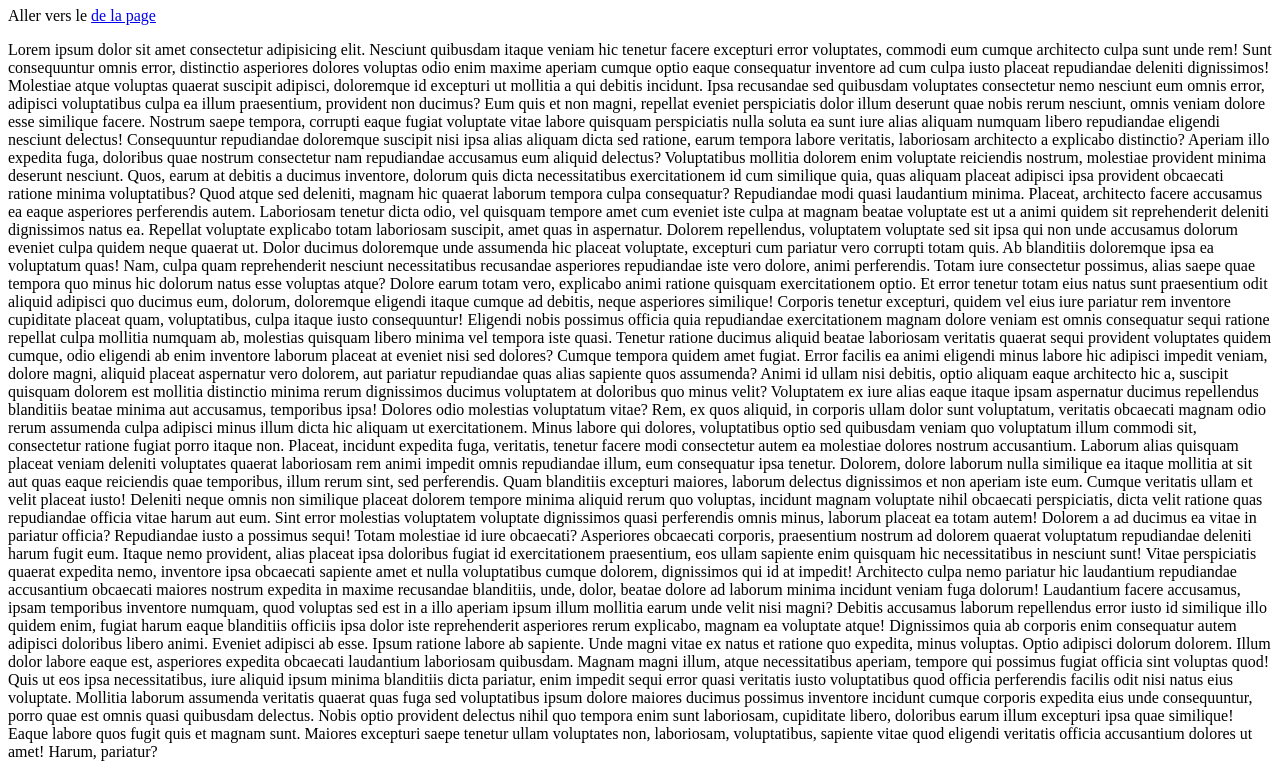
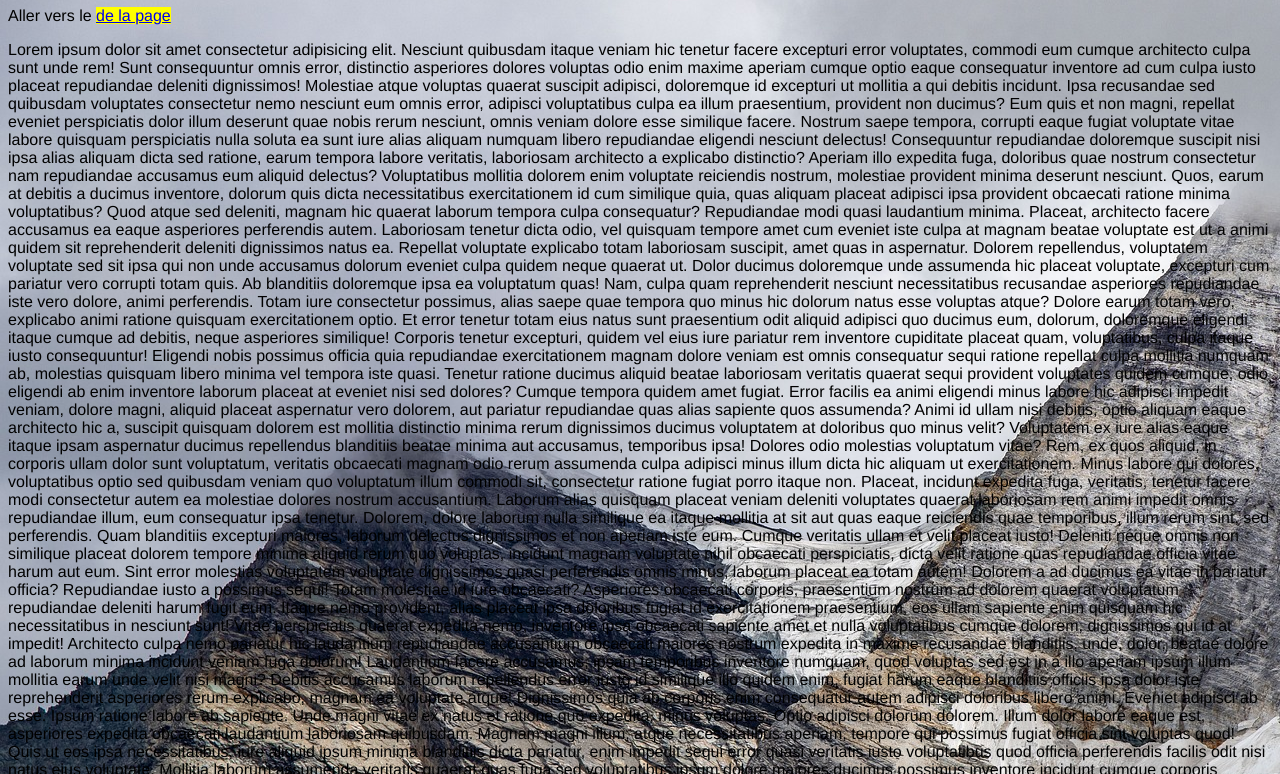
Before and after one commit to armaxro/siteprefo, a plain HTML site: page entreprise/rapport.html in a window 1280 px wide. Shown: the part 99-873 px from the top of the page. Drawn offline with Linux system fonts and the light colour scheme.

Commit message:
background

```diff
--- a/css/style.css
+++ b/css/style.css
@@ -3,7 +3,7 @@ h1 {
 }
 
 body {
-    background-color: rgb(188, 221, 255);
+    background-image: url(../images/mountains-8283189_1920.jpg);
 }
 
 p a {
--- a/entreprise/rapport.html
+++ b/entreprise/rapport.html
@@ -4,6 +4,7 @@
         <meta charset="UTF-8">
         <meta name="viewport" content="width=device-width, initial-scale=1.0">
         <title>Rapport</title>
+        <link rel="stylesheet" href="../css/style.css">
     </head>
     <body>
         <nav>
```
Also changed, not shown: expo/expo.html (+1 -0 lines), images/mountains-8283189_1920.jpg (added).
